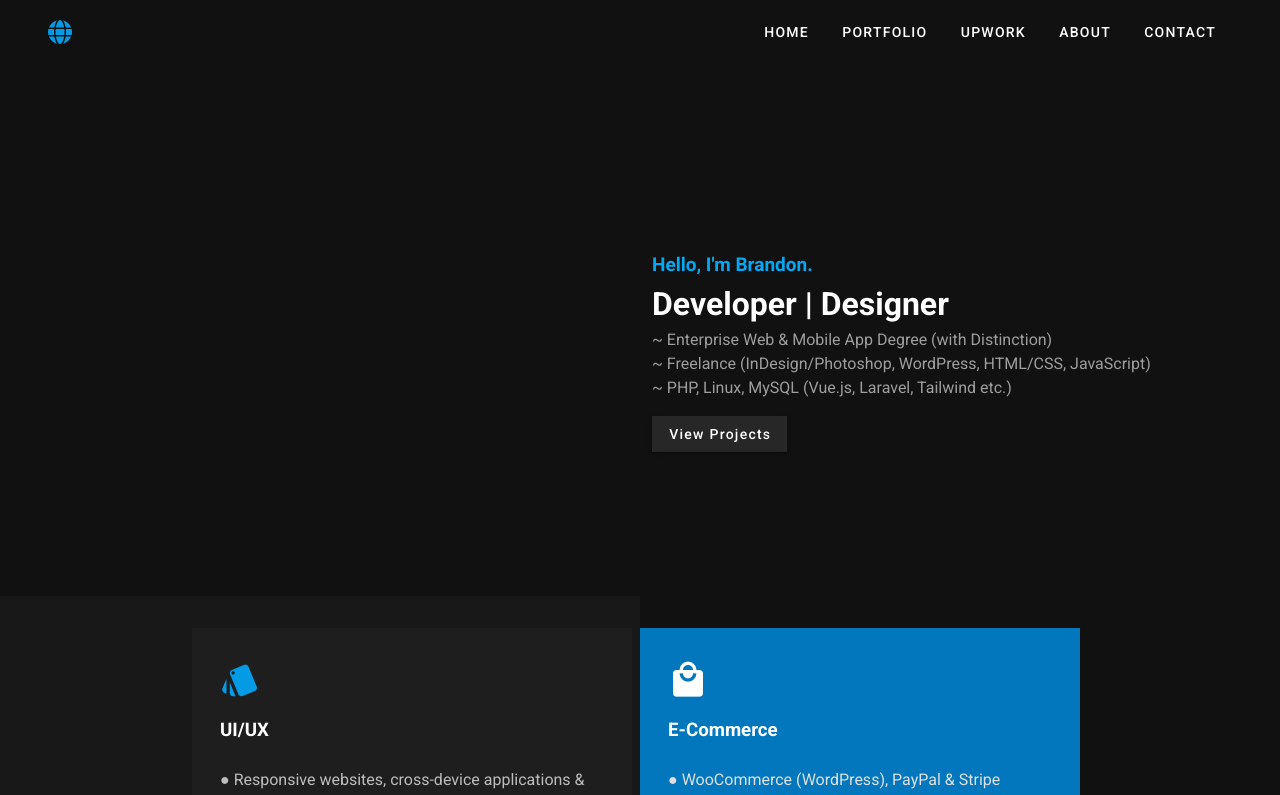
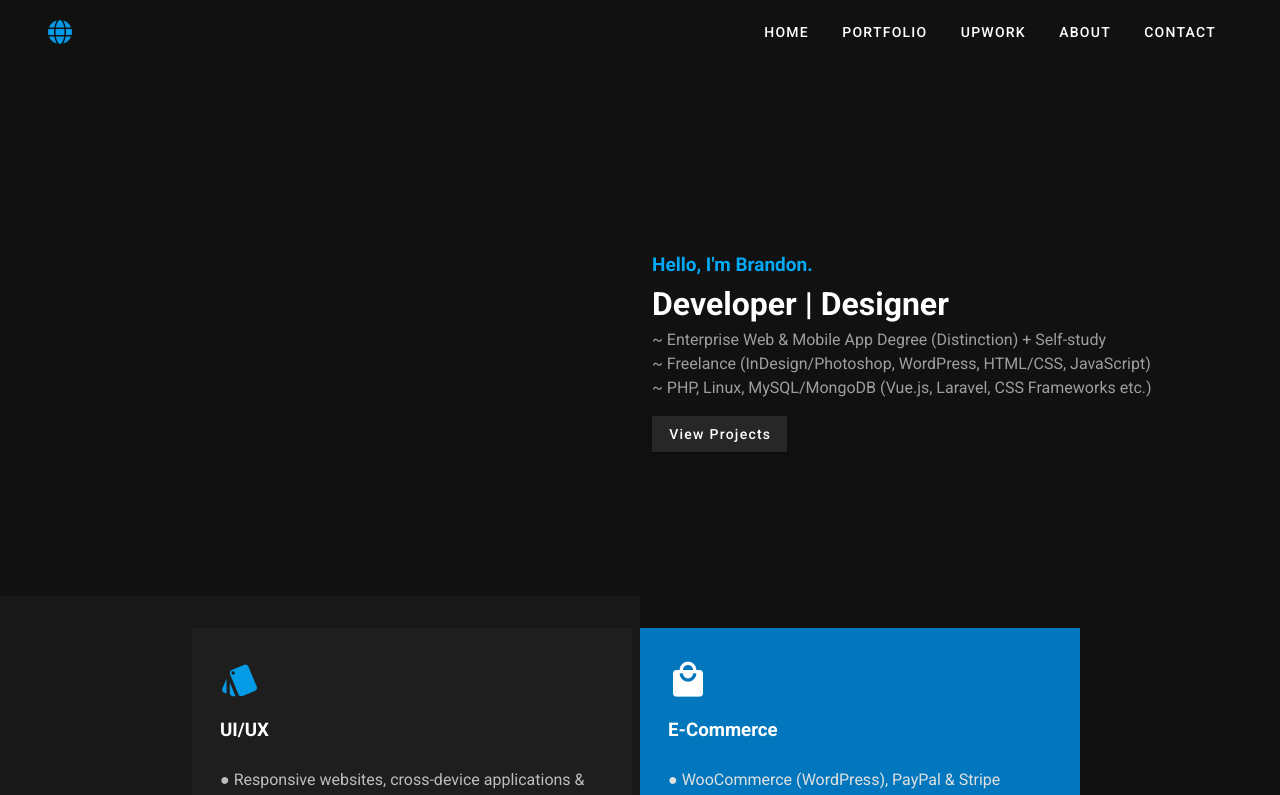
Before and after one commit to BrandonWingerAir/project-portfolio-vuetify-js, a Vue app: page / in a window 1280 px wide. Shown: the top 795 px of the page. Built offline with nearby package versions, Linux system fonts and the light colour scheme.

Commit message:
update hero section description text

```diff
--- a/src/components/HeroSection.vue
+++ b/src/components/HeroSection.vue
@@ -7,11 +7,11 @@
             <h5 class="light-blue--text text-darken-3 intro-text">Hello, I'm Brandon.</h5>
             <h1 class="white--text">Developer | Designer</h1>
             <p class="grey--text">
-                ~ Enterprise Web & Mobile App Degree (with Distinction)
+                ~ Enterprise Web & Mobile App Degree (Distinction) + Self-study
                 <br>
                 ~ Freelance (InDesign/Photoshop, WordPress, HTML/CSS, JavaScript)
                 <br>
-                ~ PHP, Linux, MySQL (Vue.js, Laravel, Tailwind etc.)
+                ~ PHP, Linux, MySQL/MongoDB (Vue.js, Laravel, CSS Frameworks etc.)
             </p>
             <v-btn tile color="a7121d" class="text-capitalize" dark @click="scroll('projects-scroll')">
                 View Projects
```
